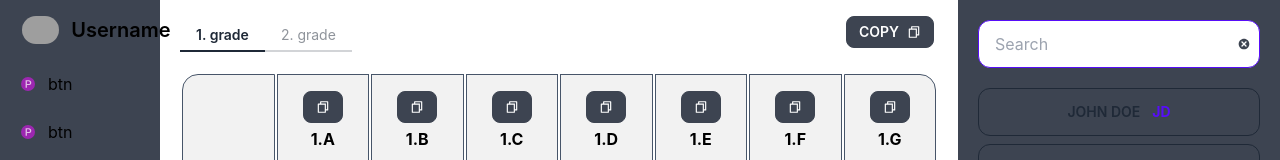
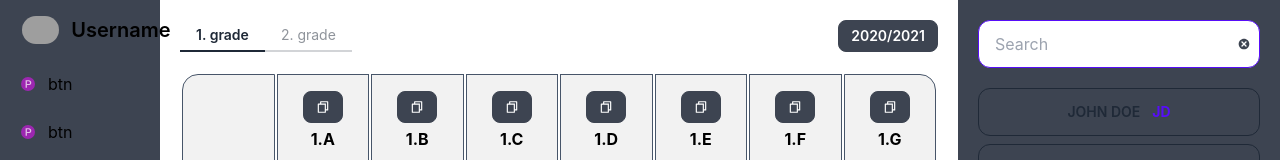
Before and after one commit to Chickenbiscuitoo/timetable-manager, a Next.js app: page / in a window 1280 px wide. Shown: the top 160 px of the page. Built offline with nearby package versions, Linux system fonts and the light colour scheme; grey boxes are pictures that could not be loaded.

Commit message:
added school year

```diff
--- a/pages/index.tsx
+++ b/pages/index.tsx
@@ -1,5 +1,8 @@
 import type { NextPage } from 'next'
 import Head from 'next/head'
+
+import useTimetableStore from '../store'
+
 import { AiFillGithub } from 'react-icons/ai'
 
 import BindingsTable from '../components/BindingsTable'
@@ -12,6 +15,8 @@ import { HTML5Backend } from 'react-dnd-html5-backend'
 import { DndProvider } from 'react-dnd'
 
 const Home: NextPage = () => {
+	const { schoolYear } = useTimetableStore()
+
 	return (
 		<div>
 			<Head>
@@ -25,7 +30,9 @@ const Home: NextPage = () => {
 					<div>
 						<div className="flex flex-row items-end mx-5">
 							<BindingsTabsMenu />
-							<CopyButton />
+							<h1 className="font-semibold btn btn-sm">
+								{schoolYear}
+							</h1>
 						</div>
 						<BindingsTable />
 					</div>
--- a/store.ts
+++ b/store.ts
@@ -7,6 +7,7 @@ import {
 import create from 'zustand'
 
 interface TimetableState {
+	schoolYear: string
 	bindings: {
 		id?: number
 		teachers: {
@@ -109,6 +110,7 @@ interface TimetableState {
 }
 
 const useTimetableStore = create<TimetableState>((set, get) => ({
+	schoolYear: '2020/2021',
 	bindings: [
 		{
 			id: 1,
```
